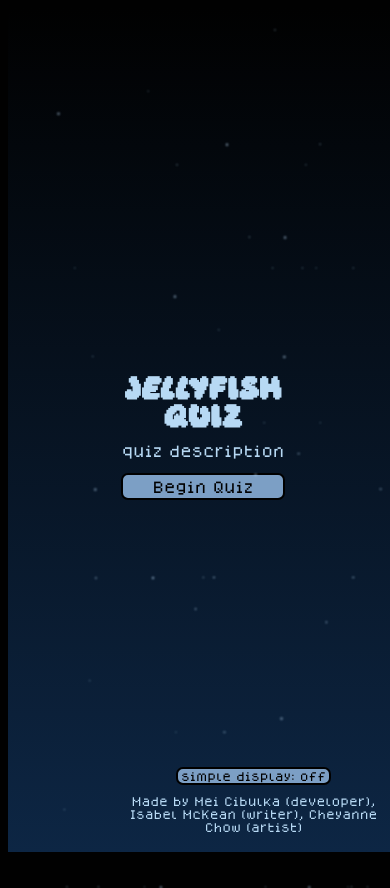
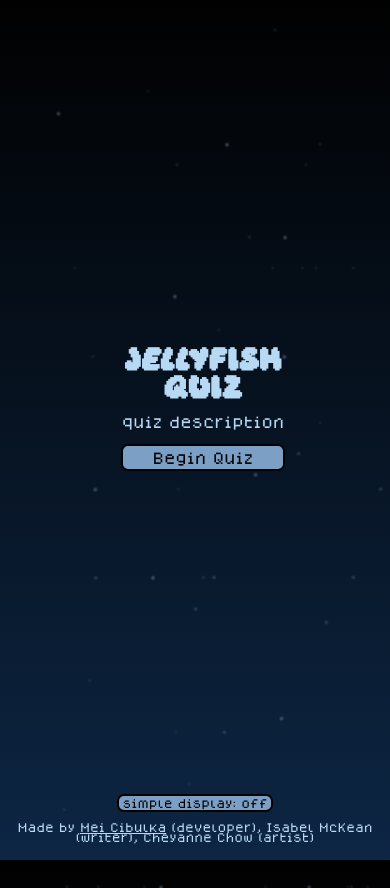
Before and after one commit to meicib/jelly-quiz, a plain HTML site: page index.html in a window 390 px wide. Drawn offline with Linux system fonts and the light colour scheme.

Commit message:
Fixed more mobile errors

```diff
--- a/index.html
+++ b/index.html
@@ -35,7 +35,7 @@
     </div>
     <div id="footer">
         <button id="toggle-style">simple display: off</button>
-        <p id="creds">Made by Mei Cibulka (developer), Isabel McKean (writer), Cheyanne Chow (artist)</p>
+        <p id="creds">Made by <a href="https://www.linkedin.com/in/amelie-cibulka/">Mei Cibulka</a> (developer), Isabel McKean (writer), Cheyanne Chow (artist)</p>
     </div>
     <script src="scripts.js"></script>
 </body>
--- a/styles.css
+++ b/styles.css
@@ -17,18 +17,20 @@ html {
 }
 
 body {
-    background-color: #010101;
+    background: linear-gradient(#010101, #0d2644);
+    display: flex;
+    flex-direction: column;
+    min-height: 100vh;
 }
 
 #all-container {
+    flex: 1;
+    width: 100vw;
+    height: 120vh;
     display: flex;
     flex-direction: row;
     justify-content: center;
     align-items: center;
-    background: linear-gradient(#010101, #0d2644);
-    width: 100vw;
-    height: 100vh;
-
     .overlay & {
         background: linear-gradient(#b7d9f4, #010101);
         border-color: white;
@@ -106,14 +108,22 @@ img {
 }
 
 #footer {
-    position: absolute;
-    bottom: 0;
-    left: 30vw;
     text-align: center;
+}
+
+a {
+    color: #b7d9f4;
+    transition: 400ms background-color ease;
+}
+
+a:hover {
+    color: #284565;
+    background-color: #b7d9f4
 }
 
 #creds {
     font-size: 10px;
+    line-height: 10px;
 }
 
 #toggle-style {
@@ -549,3 +559,8 @@ img {
 .bubble:nth-child(1n) {
     filter: blur(1px);
 }
+
+
+/* @media only screen and (max-width: 420px) {
+
+  } */
```
